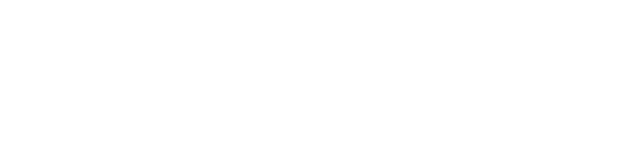
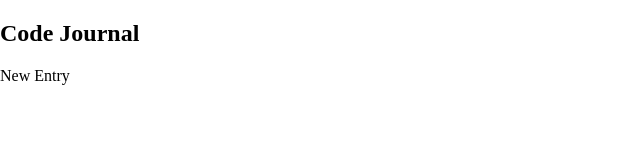
Before and after one commit to MattChau01/code-journal, a website: page index.html in a window 1280 px wide. Shown: the whole page, without its empty margins (0-640 px from the left). Drawn offline with Linux system fonts and the light colour scheme.

Commit message:
Add div with data-view: entry form #1

```diff
--- a/index.html
+++ b/index.html
@@ -17,8 +17,16 @@
 </head>
 <body>
   <header>
+    <div>
+      <h2>Code Journal</h2>
+    </div>
   </header>
   <main>
+    <div data-view="entry-form">
+      <form>
+        <label>New Entry</label>
+      </form>
+    </div>
   </main>
   <script src="js/data.js"></script>
   <script src="js/main.js"></script>
--- a/js/main.js
+++ b/js/main.js
@@ -0,0 +1 @@
+/* Global data */
```
